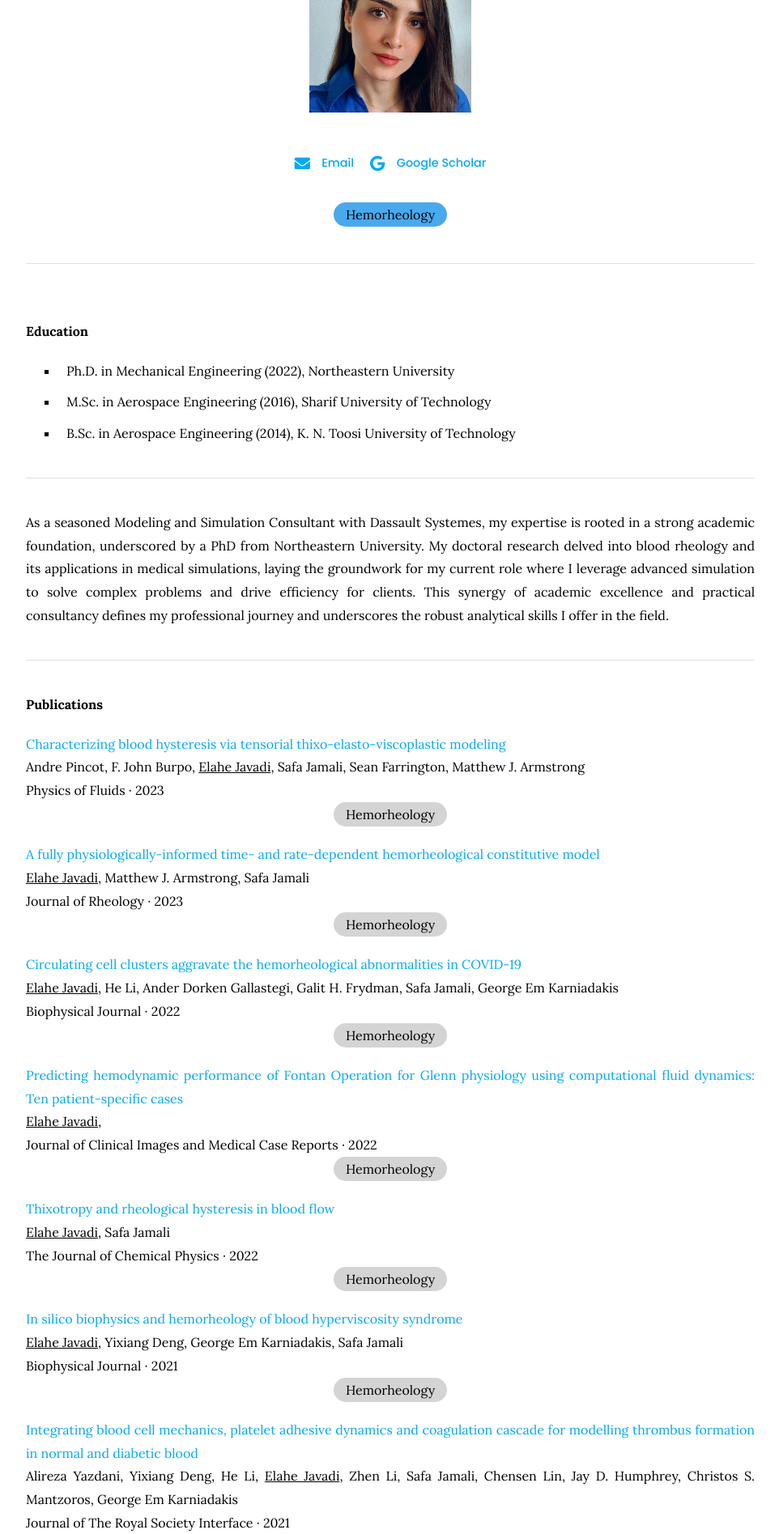
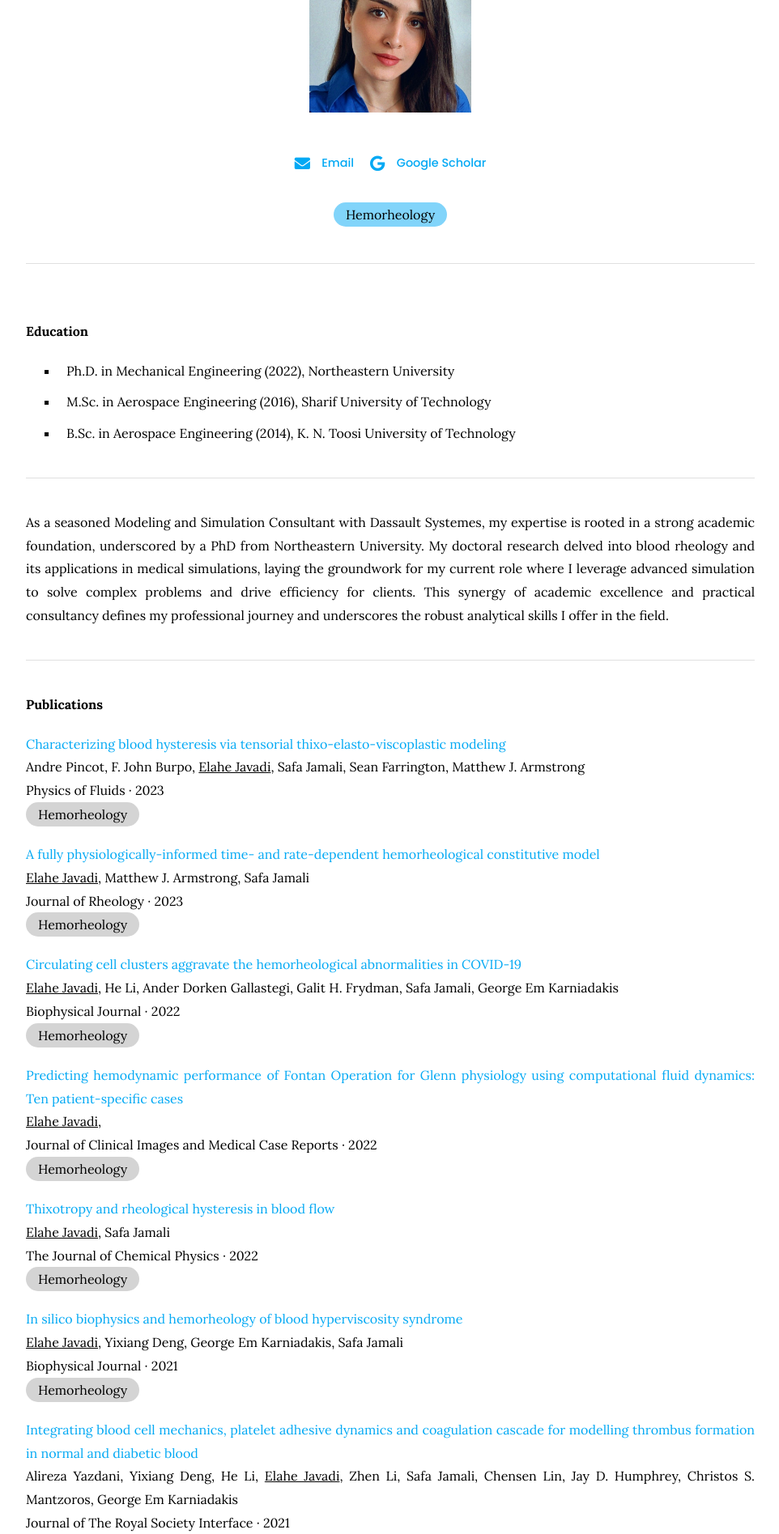
Before and after one commit to procf/procf.github.io, a Jekyll site: the page built from _members/elahe-javadi.md, in a window 1280 px wide. Shown: the part 335-2230 px from the top of the page at 81% size, without its empty margins (158-1120 px from the left). Built offline with Jekyll 4.4.1, drawn with Linux system fonts in a browser that asks for light colours; nearby versions of some CDN libraries.

Commit message:
Bio: remove custom color and try pub tag left align again

```diff
--- a/_members/elahe-javadi.md
+++ b/_members/elahe-javadi.md
@@ -32,7 +32,7 @@ topics: # must be "sim" "net" "ml" or "blood"
     {% endcase %}
       {%- assign topic_link = "https://rheoinformatic.com/research/" -%}
       {%- assign topic_link = topic_link | append: tag %}
-      <a href="{{ topic_link }}" class="tag" style="background-color: #48A9EE;" data-tooltip='View research area'>{{- topic_tag -}}</a>
+      <a href="{{ topic_link }}" class="tag" data-tooltip='View research area'>{{- topic_tag -}}</a>
     {%- endfor -%}
       </div>
 {%- endif -%}
@@ -73,7 +73,7 @@ As a seasoned Modeling and Simulation Consultant with Dassault Systemes, my expe
         <p style="margin: 0;">{{ citation.publisher }} · {{ citation.date | date: "%Y" }}</p>
 
         {% if citation.tags.size > 0 %}
-          <div class="tags" style="margin: 0; padding: 0;">
+          <div class="tags" style="margin: 0; padding: 0; text-align: left;">
           {%- for tag in citation.tags -%}
             <a class="tag" style="display: inline-block; margin: 0; padding: 5px 15px; border-radius: 999px; color: $black; background: #D4D4D4; text-decoration: none; overflow: hidden; text-overflow: ellipsis; white-space: nowrap; transition: background $fast;">{{- tag -}}</a>
           {%- endfor -%}
```
